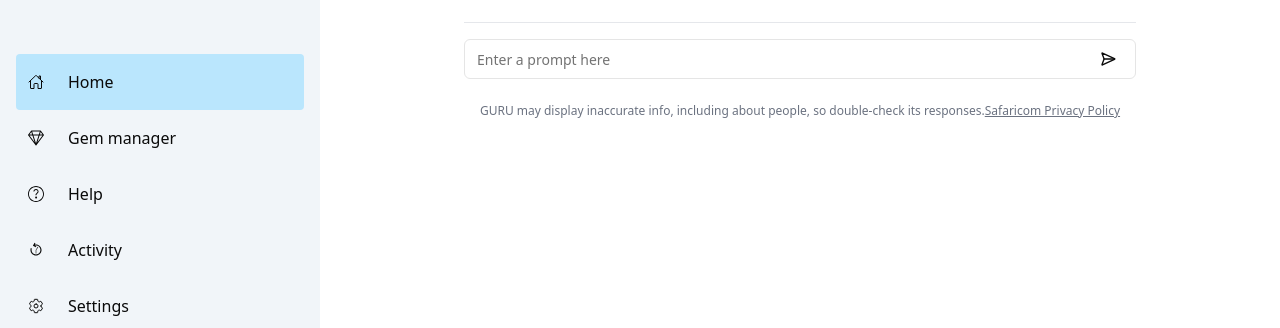
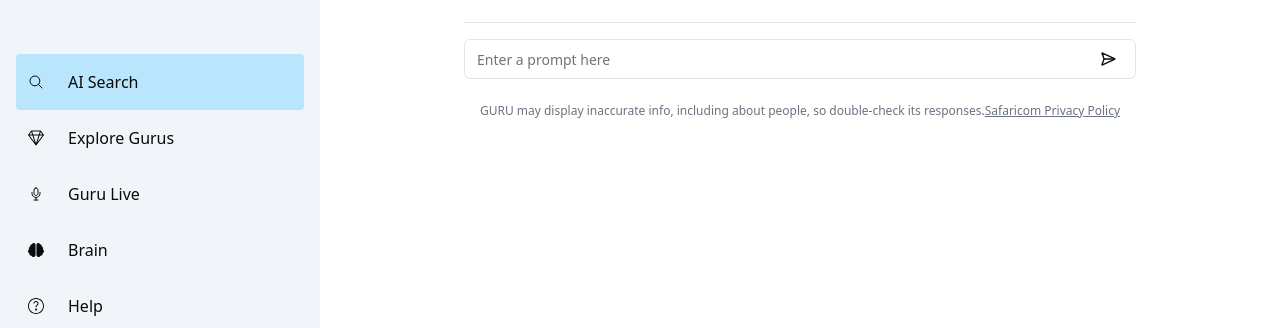
Before and after one commit to collinskrotich/Guru-AI, a Next.js app: page /application in a window 1280 px wide. Shown: the part 458-786 px from the top of the page. Built offline with nearby package versions, Linux system fonts and the light colour scheme.

Commit message:
update menu items + descriprion

```diff
--- a/components/Sidebar.tsx
+++ b/components/Sidebar.tsx
@@ -11,11 +11,15 @@
 import { FaArrowLeft } from "react-icons/fa";
 import { FaPlus } from "react-icons/fa";
 import { GrLogout } from "react-icons/gr";
-import { IoHomeOutline } from "react-icons/io5";
+import { IoSearchOutline } from "react-icons/io5";
+import { IoMicOutline } from "react-icons/io5"
+import { FaBrain } from "react-icons/fa";
 
 const menuItems = [
-  { id: 1, label: "Home", icon: IoHomeOutline , link: "/application" },
-  { id: 2, label: "Gem manager", icon: BsGem, link: "/application/gem" },
+  { id: 1, label: "AI Search", icon: IoSearchOutline, link: "/application" },
+  { id: 2, label: "Explore Gurus", icon: BsGem, link: "/application/gem" },
+  { id: 6, label: "Guru Live", icon: IoMicOutline, link: "/application/help" },
+  { id: 7, label: "Brain", icon: FaBrain, link: "/application/help" },
   { id: 3, label: "Help", icon: TfiHelpAlt, link: "/application/help" },
   { id: 4, label: "Activity", icon: GiBackwardTime, link: "/application/activities" },
   { id: 5, label: "Settings", icon: IoSettingsOutline, link: "/application/settings" },
--- a/package.json
+++ b/package.json
@@ -15,9 +15,9 @@
     "clsx": "^2.1.1",
     "http-proxy-middleware": "^3.0.2",
     "lucide-react": "^0.445.0",
-    "next": "14.2.13",
-    "react": "^18",
-    "react-dom": "^18",
+    "next": "^14.2.13",
+    "react": "^18.3.1",
+    "react-dom": "^18.3.1",
     "react-hot-toast": "^2.4.1",
     "react-icons": "^5.3.0",
     "react-type-animation": "^3.2.0",
```
Also changed, not shown: 1 other file (tests, documents, lock files or other folders).
